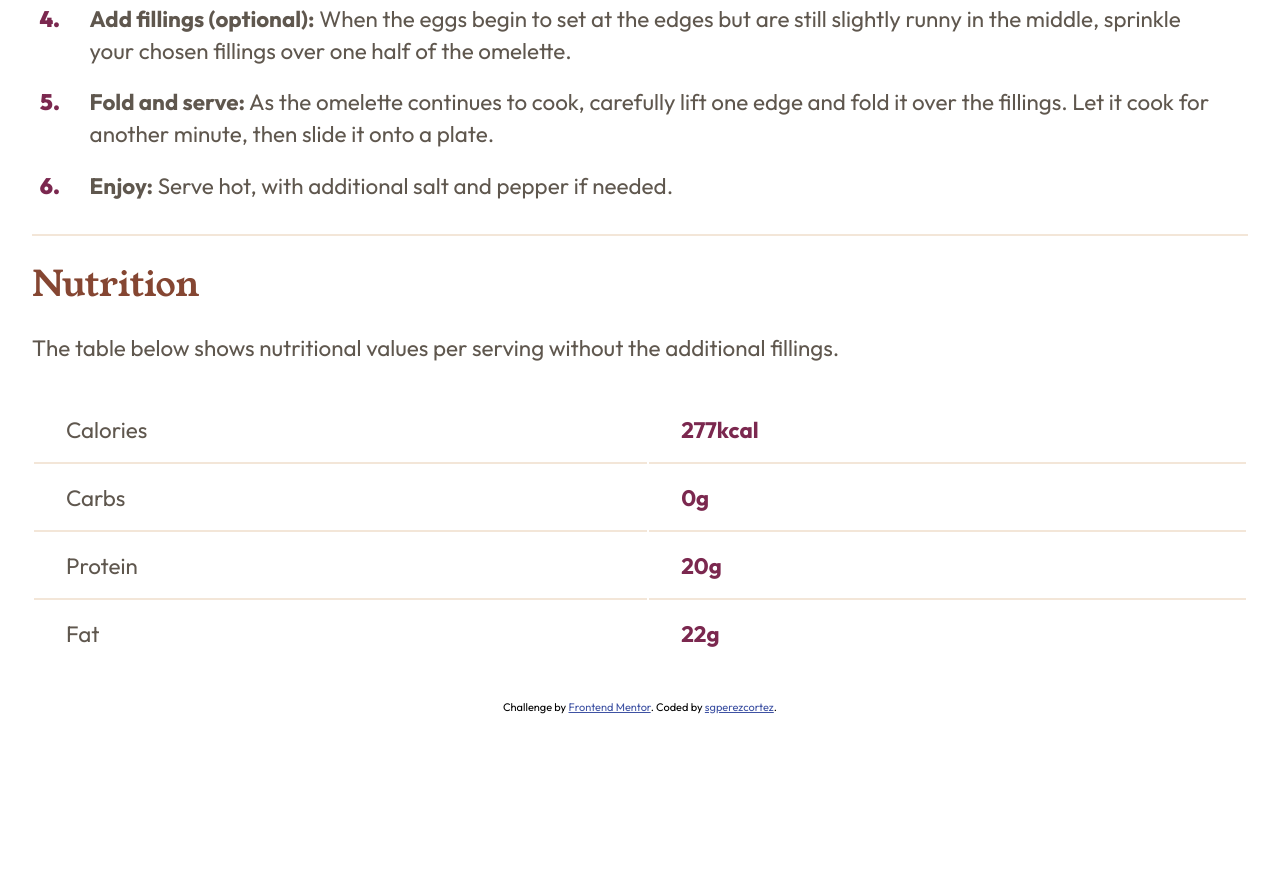
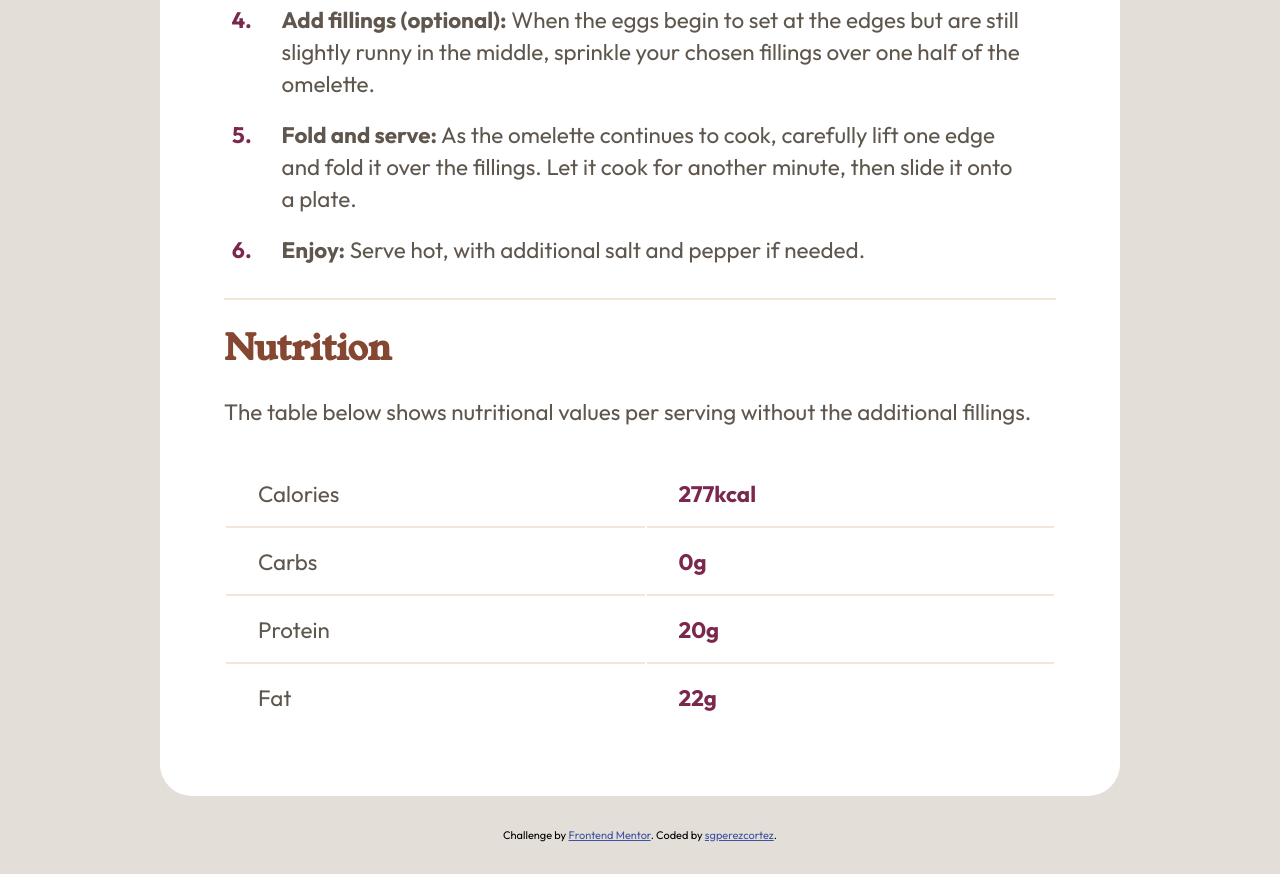
Before and after one commit to sgperezcortez/getting-started-on-frontend-mentor.github.io, a plain HTML site: page Beginners/04-recipe-page/index.html in a window 1280 px wide. Shown: the part 1771-2645 px from the top of the page. Before the commit the page ends 2485 px from the top, so only its background shows below. Drawn offline with Linux system fonts and the light colour scheme.

Commit message:
Recipe page final project

```diff
--- a/Beginners/04-recipe-page/assets/css3/styles.css
+++ b/Beginners/04-recipe-page/assets/css3/styles.css
@@ -25,10 +25,9 @@ body {
     background-color: var(--clr-white);
 }
 
-.recipe__img {
+.recipe, .recipe__img {
     max-width: 100%;
 }
-
 
 .recipe__details {
     padding: 2rem;
@@ -46,7 +45,7 @@ body {
 
 .recipe__title {
     font-size: 2.8rem;
-    font-weight: 500;
+    font-weight: 700;
     line-height: 3rem;
     margin-bottom: 1.6rem;
     color: var(--clr-stone900);
@@ -55,7 +54,7 @@ body {
 .recipe__subheading {
     color: var(--clr-brown800);
     font-size: 2.2rem;
-    font-weight: 500;
+    font-weight: 600;
 }
 
 .recipe__prep-time {
@@ -85,7 +84,7 @@ body {
 .ingredients__item::marker,
 .instructions__item::marker {
     color: var(--clr-rose800);
-    font-weight: 900;
+    font-weight: 700;
 }
 
 .recipe__ingredients,
@@ -109,19 +108,19 @@ body {
 
 .recipe__table {
     margin-top: 2rem;
-    width: 100%;
+    min-width: 100%;
+}
+
+tr:not(:last-child) td {
+    border-bottom: 2px solid var(--clr-stone100);
 }
 
 td {
-    border-bottom: 2px solid var(--clr-stone100);
     padding: 1rem 2rem;
 }
 
-tr:last-child td {
-    border-bottom: none;
-}
-
 .attribution {
+    margin: 2rem auto;
     font-size: 11px;
     text-align: center;
 }
@@ -129,3 +128,25 @@ tr:last-child td {
 .attribution a {
     color: hsl(228, 45%, 44%);
 }
+
+@media only screen and (min-width: 450px) {
+    body{
+        display: flex;
+        flex-direction: column;
+        justify-content: center;
+        align-items: center;
+        background-color: var(--clr-stone150);
+    }
+
+    .recipe {
+        margin-top: 3rem;
+        max-width: 75%;
+        background-color: var(--clr-white);
+        padding: 2rem;
+        border-radius: 2rem;
+    }
+
+    .recipe__img {
+        border-radius: 1.0rem;
+    }
+}
```
